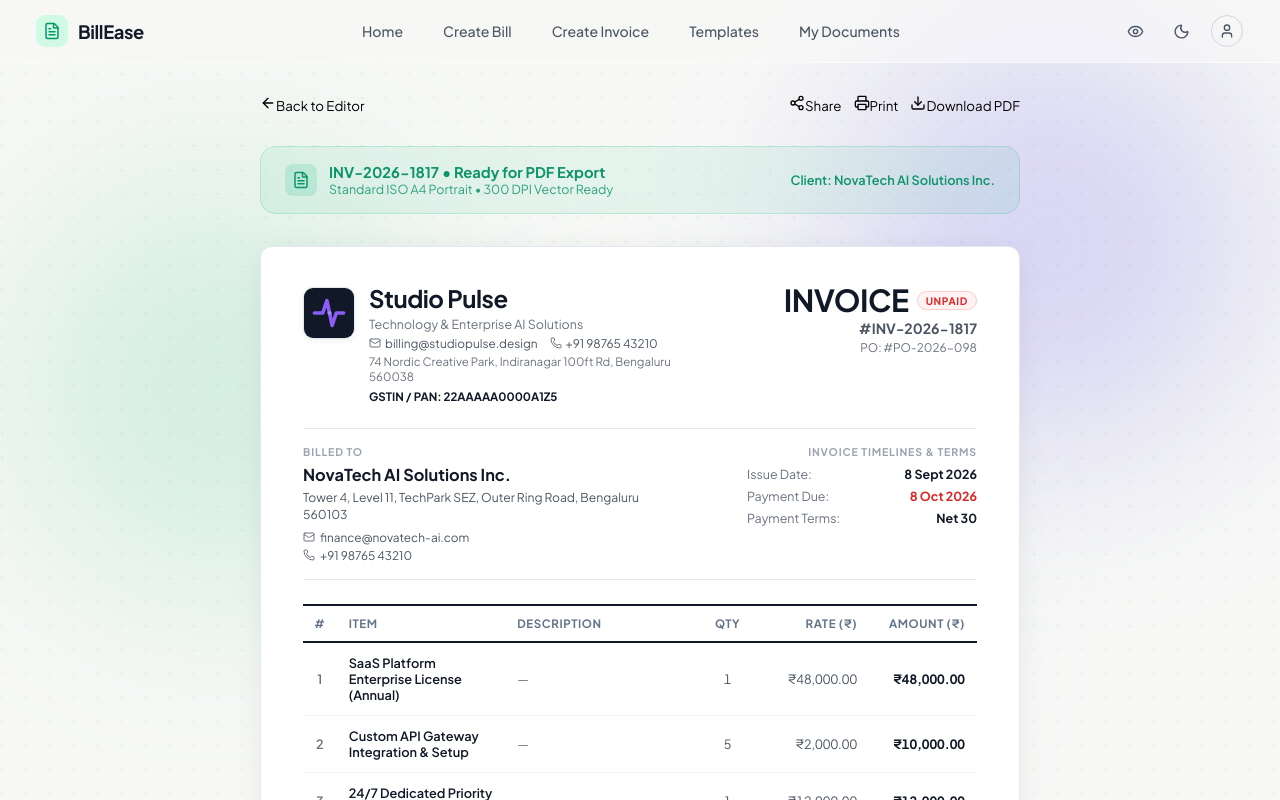
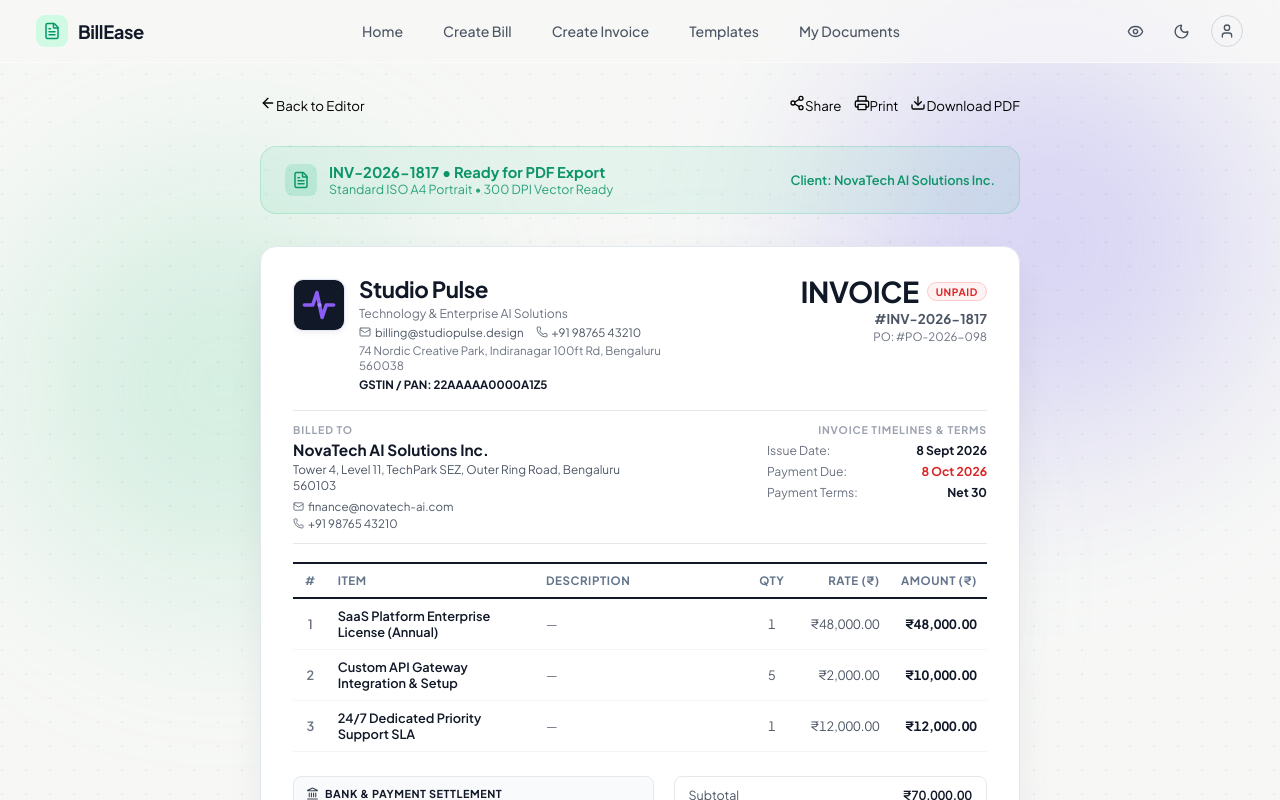
Before and after one commit to MaAngo-Tech-Labs-LLP/BillEase, a React (Vite) app: page / in a window 1280 px wide. Both pictures are taken after a click on the button 640 px from the left and 654 px from the top of the page. Shown: the top 800 px of the page. Built offline with nearby package versions, Linux system fonts and the light colour scheme.

Commit message:
fix(minimal-template): eliminate large middle gap, optimize column widths, and balance page layout

```diff
--- a/src/components/DocumentRenderer.tsx
+++ b/src/components/DocumentRenderer.tsx
@@ -1531,33 +1531,31 @@
           background: '#ffffff',
           display: 'flex',
           flexDirection: 'column',
-          minHeight: 1080,
-          maxWidth: 800,
+          maxWidth: 760,
           margin: '0 auto',
           boxSizing: 'border-box',
-          padding: '38px 42px',
-          gap: '24px',
+          padding: '30px 32px 36px 32px',
+          gap: '18px',
           color: '#111827',
-          boxShadow: '0 4px 30px rgba(0,0,0,0.06)',
-          borderRadius: '12px',
+          borderRadius: '16px',
         } as React.CSSProperties}
       >
         {/* Header with 52x52 Logo on Left */}
-        <div style={{ display: 'flex', justifyContent: 'space-between', alignItems: 'flex-start', gap: '20px', width: '100%', boxSizing: 'border-box' }}>
+        <div style={{ display: 'flex', justifyContent: 'space-between', alignItems: 'flex-start', gap: '16px', width: '100%', boxSizing: 'border-box' }}>
           <div style={{ display: 'flex', alignItems: 'flex-start', gap: '14px', flex: 1, minWidth: 0 }}>
             <div style={{ marginTop: '2px', flexShrink: 0 }}>
               {renderBusinessLogo(senderLogo, senderName)}
             </div>
             <div style={{ flex: 1, minWidth: 0 }}>
-              <div style={{ fontSize: '1.5rem', fontWeight: 900, letterSpacing: '-0.5px', color: '#111827', lineHeight: 1.15, wordBreak: 'break-word' }}>
+              <div style={{ fontSize: '1.4rem', fontWeight: 900, letterSpacing: '-0.5px', color: '#111827', lineHeight: 1.15, wordBreak: 'break-word' }}>
                 {senderName}
               </div>
               {senderTagline && (
-                <div style={{ fontSize: '0.78rem', color: '#6B7280', marginTop: '3px', wordBreak: 'break-word' }}>
+                <div style={{ fontSize: '0.76rem', color: '#6B7280', marginTop: '2px', wordBreak: 'break-word' }}>
                   {senderTagline}
                 </div>
               )}
-              <div style={{ fontSize: '0.74rem', color: '#4B5563', marginTop: '4px', display: 'flex', alignItems: 'center', gap: '8px 12px', flexWrap: 'wrap' }}>
+              <div style={{ fontSize: '0.72rem', color: '#4B5563', marginTop: '4px', display: 'flex', alignItems: 'center', gap: '6px 12px', flexWrap: 'wrap' }}>
                 <span style={{ display: 'inline-flex', alignItems: 'center', gap: '4px' }}>
                   <Mail size={12} color="#6B7280" />
                   <span>{senderEmail}</span>
@@ -1575,7 +1573,7 @@
                 </div>
               )}
               {document.senderTaxNumber && (
-                <div style={{ fontSize: '0.72rem', color: '#111827', marginTop: '4px', fontWeight: 700 }}>
+                <div style={{ fontSize: '0.72rem', color: '#111827', marginTop: '3px', fontWeight: 700 }}>
                   GSTIN / PAN: {document.senderTaxNumber}
                 </div>
               )}
@@ -1584,16 +1582,16 @@
 
           <div style={{ display: 'flex', flexDirection: 'column', alignItems: 'flex-end', textAlign: 'right', flexShrink: 0 }}>
             <div style={{ display: 'flex', alignItems: 'center', gap: '8px', marginBottom: '4px', flexWrap: 'wrap', justifyContent: 'flex-end' }}>
-              <span style={{ fontSize: '1.9rem', fontWeight: 900, letterSpacing: '-0.5px', lineHeight: 1, color: '#111827' }}>
+              <span style={{ fontSize: '1.8rem', fontWeight: 900, letterSpacing: '-0.5px', lineHeight: 1, color: '#111827' }}>
                 {docHeading}
               </span>
               {renderStatusBadge(document.status)}
             </div>
-            <div style={{ fontSize: '0.88rem', fontWeight: 700, color: '#4B5563' }}>
+            <div style={{ fontSize: '0.84rem', fontWeight: 700, color: '#4B5563' }}>
               #{document.billNumber || 'INV-2026-1817'}
             </div>
             {document.poNumber && (
-              <div style={{ fontSize: '0.74rem', color: '#6B7280', marginTop: '3px' }}>
+              <div style={{ fontSize: '0.72rem', color: '#6B7280', marginTop: '2px' }}>
                 PO: #{document.poNumber}
               </div>
             )}
@@ -1605,32 +1603,32 @@
           style={{
             display: 'grid',
             gridTemplateColumns: '1.2fr 1fr',
-            gap: '24px',
-            padding: '16px 0',
+            gap: '20px',
+            padding: '12px 0',
             borderTop: '1px solid #E5E7EB',
             borderBottom: '1px solid #E5E7EB',
           }}
         >
           <div>
-            <div style={{ fontSize: '0.66rem', fontWeight: 800, textTransform: 'uppercase', letterSpacing: '0.08em', color: '#9CA3AF', marginBottom: '6px' }}>
+            <div style={{ fontSize: '0.66rem', fontWeight: 800, textTransform: 'uppercase', letterSpacing: '0.08em', color: '#9CA3AF', marginBottom: '4px' }}>
               BILLED TO
             </div>
-            <div style={{ fontSize: '1.02rem', fontWeight: 800, color: '#111827' }}>
+            <div style={{ fontSize: '0.96rem', fontWeight: 800, color: '#111827' }}>
               {clientName}
             </div>
-            <div style={{ fontSize: '0.76rem', color: '#4B5563', marginTop: '4px', whiteSpace: 'pre-line', lineHeight: 1.45 }}>
+            <div style={{ fontSize: '0.74rem', color: '#4B5563', marginTop: '3px', whiteSpace: 'pre-line', lineHeight: 1.4 }}>
               {clientAddress}
             </div>
-            <div style={{ fontSize: '0.74rem', color: '#4B5563', marginTop: '6px', display: 'flex', flexDirection: 'column', gap: '3px' }}>
+            <div style={{ fontSize: '0.72rem', color: '#4B5563', marginTop: '4px', display: 'flex', flexDirection: 'column', gap: '2px' }}>
               {clientEmail && (
-                <span style={{ display: 'inline-flex', alignItems: 'center', gap: '5px' }}>
-                  <Mail size={12} color="#6B7280" />
+                <span style={{ display: 'inline-flex', alignItems: 'center', gap: '4px' }}>
+                  <Mail size={11} color="#6B7280" />
                   {clientEmail}
                 </span>
               )}
               {clientPhone && (
-                <span style={{ display: 'inline-flex', alignItems: 'center', gap: '5px' }}>
-                  <Phone size={12} color="#6B7280" />
+                <span style={{ display: 'inline-flex', alignItems: 'center', gap: '4px' }}>
+                  <Phone size={11} color="#6B7280" />
                   {clientPhone}
                 </span>
               )}
@@ -1643,10 +1641,10 @@
           </div>
 
           <div style={{ display: 'flex', flexDirection: 'column', alignItems: 'flex-end' }}>
-            <div style={{ fontSize: '0.66rem', fontWeight: 800, textTransform: 'uppercase', letterSpacing: '0.08em', color: '#9CA3AF', marginBottom: '8px' }}>
+            <div style={{ fontSize: '0.66rem', fontWeight: 800, textTransform: 'uppercase', letterSpacing: '0.08em', color: '#9CA3AF', marginBottom: '6px' }}>
               INVOICE TIMELINES &amp; TERMS
             </div>
-            <div style={{ display: 'flex', flexDirection: 'column', gap: '6px', width: '230px', fontSize: '0.78rem' }}>
+            <div style={{ display: 'flex', flexDirection: 'column', gap: '5px', width: '220px', fontSize: '0.76rem' }}>
               <div style={{ display: 'flex', justifyContent: 'space-between', alignItems: 'center' }}>
                 <span style={{ color: '#6B7280' }}>Issue Date:</span>
                 <strong style={{ color: '#111827' }}>{formatDisplayDate(document.issueDate)}</strong>
@@ -1670,35 +1668,35 @@
           <table className="a4-items-table" style={{ width: '100%', borderCollapse: 'collapse' }}>
             <thead>
               <tr style={{ borderTop: '2px solid #111827', borderBottom: '2px solid #111827', fontSize: '0.7rem', fontWeight: 800, textTransform: 'uppercase', letterSpacing: '0.05em', color: '#111827' }}>
-                <th style={{ textAlign: 'center', padding: '10px 6px', width: '5%' }}>#</th>
-                <th style={{ textAlign: 'left', padding: '10px 12px', width: '25%' }}>ITEM</th>
-                <th style={{ textAlign: 'left', padding: '10px 12px', width: '28%' }}>DESCRIPTION</th>
-                <th style={{ textAlign: 'center', padding: '10px 6px', width: '10%' }}>QTY</th>
-                <th style={{ textAlign: 'right', padding: '10px 12px', width: '16%' }}>RATE ({currencySymbol})</th>
-                <th style={{ textAlign: 'right', padding: '10px 12px', width: '16%' }}>AMOUNT ({currencySymbol})</th>
+                <th style={{ textAlign: 'center', padding: '9px 6px', width: '5%' }}>#</th>
+                <th style={{ textAlign: 'left', padding: '9px 10px', width: '30%' }}>ITEM</th>
+                <th style={{ textAlign: 'left', padding: '9px 10px', width: '30%' }}>DESCRIPTION</th>
+                <th style={{ textAlign: 'center', padding: '9px 6px', width: '8%' }}>QTY</th>
+                <th style={{ textAlign: 'right', padding: '9px 10px', width: '13%' }}>RATE ({currencySymbol})</th>
+                <th style={{ textAlign: 'right', padding: '9px 10px', width: '14%' }}>AMOUNT ({currencySymbol})</th>
               </tr>
             </thead>
             <tbody>
               {document.items.map((it, idx) => {
                 const amt = (Number(it.qty) || 0) * (Number(it.rate) || 0);
                 return (
-                  <tr key={it.id || idx} style={{ borderBottom: '1px solid #F3F4F6', fontSize: '0.82rem' }}>
-                    <td style={{ padding: '12px 6px', textAlign: 'center', color: '#6B7280', fontWeight: 600 }}>
+                  <tr key={it.id || idx} style={{ borderBottom: '1px solid #F3F4F6', fontSize: '0.80rem' }}>
+                    <td style={{ padding: '9px 6px', textAlign: 'center', color: '#6B7280', fontWeight: 600 }}>
                       {idx + 1}
                     </td>
-                    <td style={{ padding: '12px 12px', textAlign: 'left', fontWeight: 600, color: '#111827' }}>
+                    <td style={{ padding: '9px 10px', textAlign: 'left', fontWeight: 600, color: '#111827' }}>
                       {it.name || it.description || 'Item'}
                     </td>
-                    <td style={{ padding: '12px 12px', textAlign: 'left', color: '#6B7280' }}>
+                    <td style={{ padding: '9px 10px', textAlign: 'left', color: '#6B7280' }}>
                       {it.name ? (it.description || '—') : '—'}
                     </td>
-                    <td style={{ padding: '12px 6px', textAlign: 'center', color: '#4B5563', fontVariantNumeric: 'tabular-nums' }}>
+                    <td style={{ padding: '9px 6px', textAlign: 'center', color: '#4B5563', fontVariantNumeric: 'tabular-nums' }}>
                       {it.qty}
                     </td>
-                    <td style={{ padding: '12px 12px', textAlign: 'right', color: '#4B5563', fontVariantNumeric: 'tabular-nums' }}>
+                    <td style={{ padding: '9px 10px', textAlign: 'right', color: '#4B5563', fontVariantNumeric: 'tabular-nums' }}>
                       {currencySymbol}{formatAmount(it.rate)}
                     </td>
-                    <td style={{ padding: '12px 12px', textAlign: 'right', fontWeight: 700, color: '#111827', fontVariantNumeric: 'tabular-nums' }}>
+                    <td style={{ padding: '9px 10px', textAlign: 'right', fontWeight: 700, color: '#111827', fontVariantNumeric: 'tabular-nums' }}>
                       {currencySymbol}{formatAmount(amt)}
                     </td>
                   </tr>
@@ -1711,33 +1709,32 @@
         {/* Bottom Section: Left (Bank details + Notes) and Right (Totals + Signature) */}
         <div
           style={{
-            marginTop: 'auto',
             display: 'grid',
             gridTemplateColumns: '1.15fr 1fr',
-            gap: '24px',
+            gap: '20px',
             alignItems: 'start',
-            paddingTop: '8px',
+            paddingTop: '6px',
           }}
         >
           {/* Left Column: Settlement & Notes */}
-          <div style={{ display: 'flex', flexDirection: 'column', gap: '12px' }}>
+          <div style={{ display: 'flex', flexDirection: 'column', gap: '10px' }}>
             <div
               style={{
                 border: '1px solid #E5E7EB',
                 borderRadius: '8px',
                 background: '#F9FAFB',
-                padding: '12px 14px',
+                padding: '10px 12px',
               }}
             >
-              <div style={{ display: 'flex', alignItems: 'center', gap: '6px', fontSize: '0.7rem', fontWeight: 800, color: '#111827', textTransform: 'uppercase', letterSpacing: '0.05em' }}>
-                <Landmark size={14} color="#374151" />
+              <div style={{ display: 'flex', alignItems: 'center', gap: '6px', fontSize: '0.68rem', fontWeight: 800, color: '#111827', textTransform: 'uppercase', letterSpacing: '0.05em' }}>
+                <Landmark size={13} color="#374151" />
                 <span>BANK &amp; PAYMENT SETTLEMENT</span>
               </div>
-              <div style={{ display: 'flex', flexDirection: 'column', gap: '4px', marginTop: '8px', fontSize: '0.74rem' }}>
+              <div style={{ display: 'flex', flexDirection: 'column', gap: '3px', marginTop: '6px', fontSize: '0.73rem' }}>
                 {bankRows.map((r, i) => (
                   <div key={i} style={{ display: 'flex', alignItems: 'center' }}>
-                    <span style={{ width: 110, color: '#6B7280', flexShrink: 0 }}>{r.label || 'Note'}</span>
-                    <span style={{ width: 14, color: '#9CA3AF', textAlign: 'center' }}>:</span>
+                    <span style={{ width: 105, color: '#6B7280', flexShrink: 0 }}>{r.label || 'Note'}</span>
+                    <span style={{ width: 12, color: '#9CA3AF', textAlign: 'center' }}>:</span>
                     <span style={{ color: '#111827', fontWeight: 600 }}>{r.value}</span>
                   </div>
                 ))}
@@ -1750,13 +1747,13 @@
                   border: '1px solid #E5E7EB',
                   borderRadius: '8px',
                   background: '#FFFFFF',
-                  padding: '10px 14px',
+                  padding: '8px 12px',
                 }}
               >
-                <div style={{ fontSize: '0.68rem', fontWeight: 800, color: '#6B7280', textTransform: 'uppercase', letterSpacing: '0.05em', marginBottom: '4px' }}>
+                <div style={{ fontSize: '0.66rem', fontWeight: 800, color: '#6B7280', textTransform: 'uppercase', letterSpacing: '0.05em', marginBottom: '3px' }}>
                   Customer Notes &amp; Terms
                 </div>
-                <div style={{ fontSize: '0.74rem', color: '#4B5563', lineHeight: 1.45, whiteSpace: 'pre-line' }}>
+                <div style={{ fontSize: '0.73rem', color: '#4B5563', lineHeight: 1.4, whiteSpace: 'pre-line' }}>
                   {document.notes}
                 </div>
               </div>
@@ -1764,19 +1761,19 @@
           </div>
 
           {/* Right Column: Totals Summary & Authorized Signature */}
-          <div style={{ display: 'flex', flexDirection: 'column', gap: '16px' }}>
+          <div style={{ display: 'flex', flexDirection: 'column', gap: '12px' }}>
             <div
               style={{
                 border: '1px solid #E5E7EB',
                 borderRadius: '8px',
                 background: '#FFFFFF',
-                padding: '14px 16px',
+                padding: '10px 14px',
                 display: 'flex',
                 flexDirection: 'column',
-                gap: '8px',
+                gap: '6px',
               }}
             >
-              <div style={{ display: 'flex', justifyContent: 'space-between', fontSize: '0.8rem', color: '#4B5563' }}>
+              <div style={{ display: 'flex', justifyContent: 'space-between', fontSize: '0.78rem', color: '#4B5563' }}>
                 <span>Subtotal</span>
                 <span style={{ fontWeight: 600, color: '#111827', fontVariantNumeric: 'tabular-nums' }}>
                   {currencySymbol}{formatAmount(subtotal)}
@@ -1784,7 +1781,7 @@
               </div>
 
               {discountAmount > 0 && (
-                <div style={{ display: 'flex', justifyContent: 'space-between', fontSize: '0.8rem', color: '#DC2626' }}>
+                <div style={{ display: 'flex', justifyContent: 'space-between', fontSize: '0.78rem', color: '#DC2626' }}>
                   <span>Discount</span>
                   <span style={{ fontWeight: 600, fontVariantNumeric: 'tabular-nums' }}>
                     -{currencySymbol}{formatAmount(discountAmount)}
@@ -1792,38 +1789,38 @@
                 </div>
               )}
 
-              <div style={{ display: 'flex', justifyContent: 'space-between', fontSize: '0.8rem', color: '#4B5563' }}>
+              <div style={{ display: 'flex', justifyContent: 'space-between', fontSize: '0.78rem', color: '#4B5563' }}>
                 <span>Tax ({document.taxRate || 0}%)</span>
                 <span style={{ fontWeight: 600, color: '#111827', fontVariantNumeric: 'tabular-nums' }}>
                   {currencySymbol}{formatAmount(taxAmount)}
                 </span>
               </div>
 
-              <div style={{ borderTop: '1.5px solid #E5E7EB', margin: '4px 0' }} />
+              <div style={{ borderTop: '1.5px solid #E5E7EB', margin: '3px 0' }} />
 
               <div
                 style={{
                   background: '#111827',
                   color: '#FFFFFF',
-                  padding: '10px 14px',
+                  padding: '8px 12px',
                   borderRadius: '6px',
                   display: 'flex',
                   justifyContent: 'space-between',
                   alignItems: 'center',
                 }}
               >
-                <span style={{ fontSize: '0.72rem', letterSpacing: '0.08em', textTransform: 'uppercase', opacity: 0.85, fontWeight: 700 }}>
+                <span style={{ fontSize: '0.70rem', letterSpacing: '0.08em', textTransform: 'uppercase', opacity: 0.85, fontWeight: 700 }}>
                   TOTAL DUE
                 </span>
-                <span style={{ fontSize: '1.2rem', fontWeight: 900, fontVariantNumeric: 'tabular-nums' }}>
+                <span style={{ fontSize: '1.1rem', fontWeight: 900, fontVariantNumeric: 'tabular-nums' }}>
                   {currencySymbol}{formatAmount(totalAmount)}
                 </span>
               </div>
             </div>
 
-            <div style={{ textAlign: 'center', marginTop: '4px' }}>
-              <div style={{ borderBottom: '1px solid #CBD5E1', width: '160px', margin: '0 auto 6px' }} />
-              <div style={{ fontSize: '0.7rem', color: '#64748b', fontWeight: 600, textTransform: 'uppercase', letterSpacing: '0.04em' }}>
+            <div style={{ textAlign: 'center', marginTop: '2px' }}>
+              <div style={{ borderBottom: '1px solid #CBD5E1', width: '150px', margin: '0 auto 4px' }} />
+              <div style={{ fontSize: '0.68rem', color: '#64748b', fontWeight: 600, textTransform: 'uppercase', letterSpacing: '0.04em' }}>
                 Authorized Signatory
               </div>
             </div>
```
